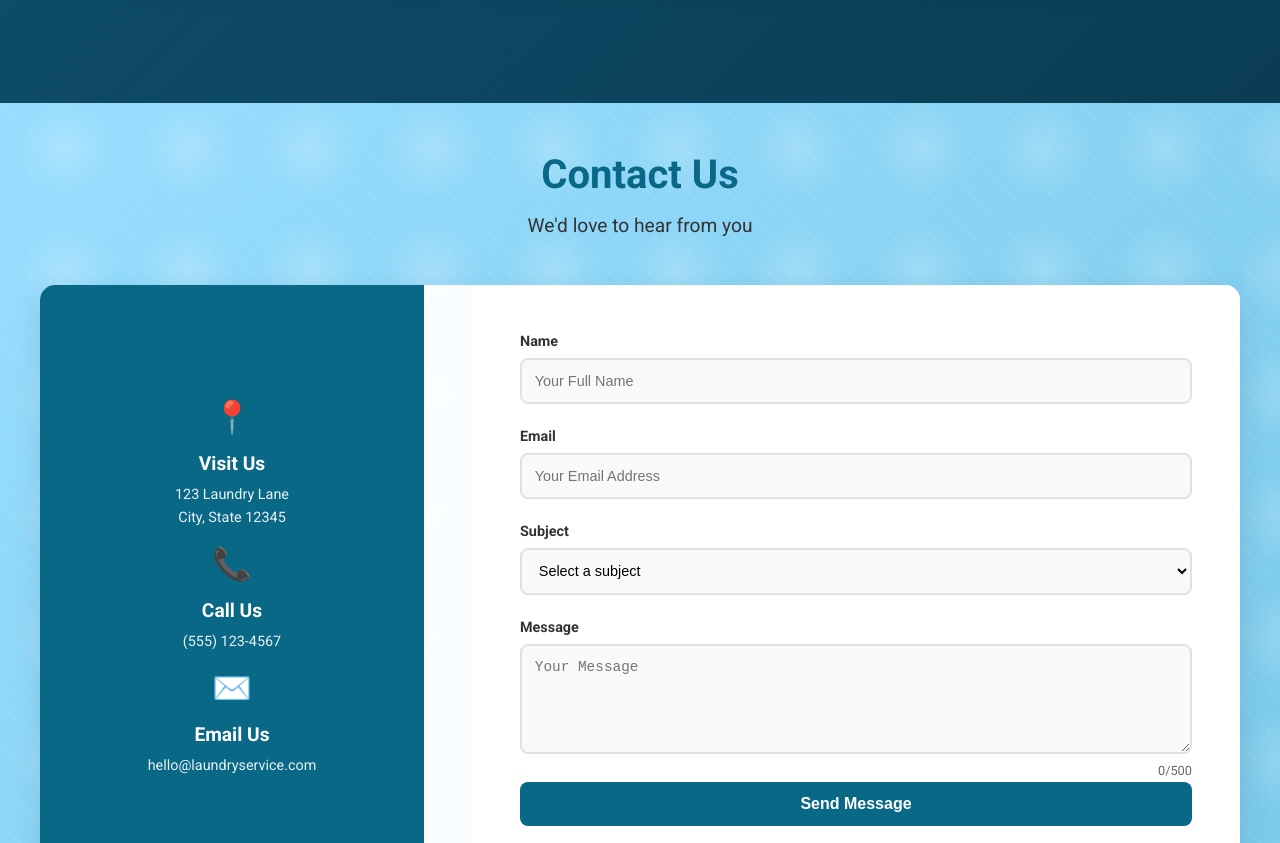
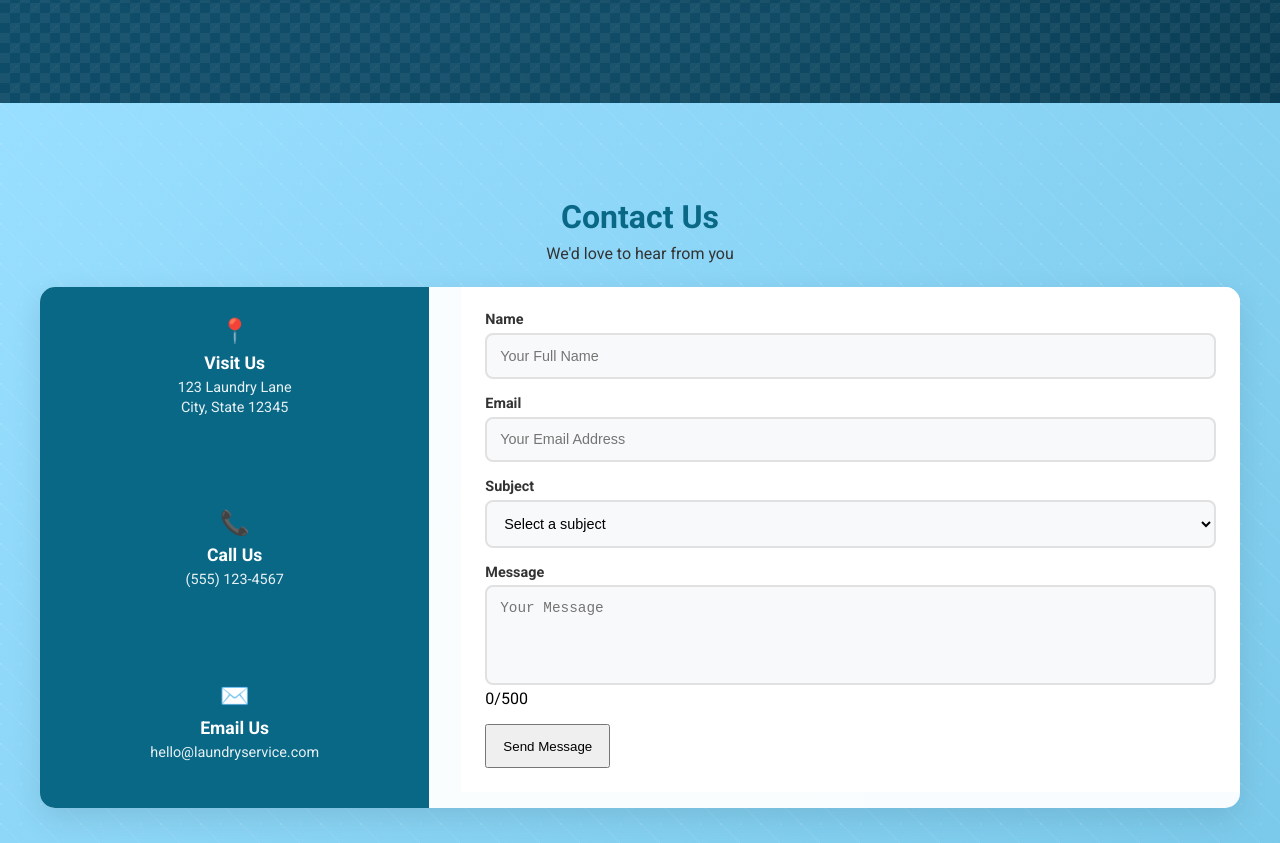
Before and after one commit to aransys/Project-1, a plain HTML site: page index.html in a window 1280 px wide. Shown: the part 2671-3514 px from the top of the page. Drawn offline with Linux system fonts and the light colour scheme.

Commit message:
cleaning up the styles on all sections

```diff
--- a/assets/css/styles.css
+++ b/assets/css/styles.css
@@ -343,32 +343,60 @@ body {
   align-items: center;
   padding: 4rem 1rem;
   color: #ffffff;
+  position: relative;
+  overflow: hidden;
 }
 
-#pricing h2 {
-  font-size: 2.5rem;
-  margin-bottom: 3rem;
-  text-transform: uppercase;
-  letter-spacing: 2px;
-  text-align: center;
-  position: relative;
+/* Optimized background pattern */
+.bg-pattern {
+  position: absolute;
+  top: 0;
+  left: 0;
+  width: 100%;
+  height: 100%;
+  background-image: linear-gradient(45deg, rgba(255, 255, 255, 0.05) 25%, transparent 25%), linear-gradient(-45deg, rgba(255, 255, 255, 0.05) 25%, transparent 25%), linear-gradient(45deg, transparent 75%, rgba(255, 255, 255, 0.05) 75%),
+    linear-gradient(-45deg, transparent 75%, rgba(255, 255, 255, 0.05) 75%);
+  background-size: 20px 20px;
+  background-position: 0 0, 0 10px, 10px -10px, -10px 0px;
+  z-index: 1;
 }
 
-#pricing h2::after {
-  content: "";
-  display: block;
-  width: 60px;
-  height: 3px;
-  background: #ffffff;
-  margin: 1rem auto 0;
+/* Single animated gradient */
+.gradient-overlay {
+  position: absolute;
+  top: -50%;
+  left: -50%;
+  width: 200%;
+  height: 200%;
+  background: radial-gradient(circle at center, rgba(79, 181, 225, 0.1), transparent 50%);
+  animation: rotateGradient 15s linear infinite;
+  z-index: 2;
+  transform-origin: center;
 }
 
+/* Content wrapper */
+.content-wrapper {
+  position: relative;
+  z-index: 3;
+  width: 100%;
+  max-width: 1200px;
+}
+
+@keyframes rotateGradient {
+  0% {
+    transform: rotate(0deg);
+  }
+  100% {
+    transform: rotate(360deg);
+  }
+}
+
+/* Existing styles remain the same */
 .pricing-table {
   display: flex;
   justify-content: center;
   flex-wrap: wrap;
   gap: 2rem;
-  max-width: 1200px;
   width: 100%;
   margin: 0 auto;
 }
@@ -380,7 +408,7 @@ body {
   max-width: 320px;
   width: 100%;
   box-shadow: 0 8px 24px rgba(0, 0, 0, 0.15);
-  transition: all 0.3s ease;
+  transition: transform 0.3s ease, box-shadow 0.3s ease;
   position: relative;
   overflow: hidden;
 }
@@ -400,6 +428,26 @@ body {
   transform: rotate(45deg);
   font-size: 0.9rem;
   font-weight: bold;
+}
+
+#pricing h2 {
+  font-size: 2.5rem;
+  margin-bottom: 3rem;
+  text-transform: uppercase;
+  letter-spacing: 2px;
+  text-align: center;
+  position: relative;
+  width: 100%;
+  color: #ffffff;
+}
+
+#pricing h2::after {
+  content: "";
+  display: block;
+  width: 60px;
+  height: 3px;
+  background: #ffffff;
+  margin: 1rem auto 0;
 }
 
 .pricing-item h3 {
@@ -460,8 +508,6 @@ body {
   font-weight: bold;
   cursor: pointer;
   transition: all 0.3s ease-in-out;
-  position: relative;
-  overflow: hidden;
 }
 
 .cta-button:hover {
@@ -490,18 +536,29 @@ body {
   }
 }
 
+/* Reduce motion if user prefers */
+@media (prefers-reduced-motion: reduce) {
+  .gradient-overlay {
+    animation: none;
+  }
+
+  .pricing-item {
+    transition: none;
+  }
+}
+
 /* Contact Form Section */
 #contact {
   background: linear-gradient(135deg, #98deff 0%, #7ac9ea 100%);
   position: relative;
-  min-height: 100vh;
+  height: 100vh; /* Changed from min-height to height */
   display: flex;
   align-items: center;
-  padding: 4rem 2rem;
+  padding: 2rem; /* Reduced padding */
   overflow: hidden;
 }
 
-/* Add decorative elements */
+/* Background effects - optimized for performance */
 #contact::before {
   content: "";
   position: absolute;
@@ -509,37 +566,6 @@ body {
   background-image: radial-gradient(circle at 1px 1px, rgba(255, 255, 255, 0.1) 1px, transparent 0), linear-gradient(45deg, transparent 49%, rgba(255, 255, 255, 0.1) 50%, transparent 51%);
   background-size: 20px 20px, 40px 40px;
   animation: movePattern 15s linear infinite;
-}
-
-/* Floating bubbles */
-#contact::after {
-  content: "";
-  position: absolute;
-  width: 100%;
-  height: 100%;
-  background-image: radial-gradient(circle at center, rgba(255, 255, 255, 0.2) 0%, transparent 60%);
-  background-size: 120px 120px;
-  animation: float 8s ease-in-out infinite;
-  z-index: 0;
-}
-
-@keyframes movePattern {
-  0% {
-    background-position: 0 0, 0 0;
-  }
-  100% {
-    background-position: 20px 20px, 40px 40px;
-  }
-}
-
-@keyframes float {
-  0%,
-  100% {
-    transform: translateY(0) scale(1);
-  }
-  50% {
-    transform: translateY(-20px) scale(1.05);
-  }
 }
 
 .contact-container {
@@ -551,67 +577,69 @@ body {
 }
 
 .contact-container h2 {
-  font-size: 2.5rem;
+  font-size: 2rem; /* Reduced size */
   color: #0a6887;
-  margin-bottom: 1rem;
+  margin-bottom: 0.5rem; /* Reduced margin */
   text-align: center;
 }
 
 .contact-container > p {
-  font-size: 1.2rem;
+  font-size: 1rem; /* Reduced size */
   color: #333;
-  margin-bottom: 3rem;
+  margin-bottom: 1.5rem; /* Reduced margin */
   text-align: center;
 }
 
 .contact-wrapper {
   display: grid;
   grid-template-columns: 1fr 2fr;
-  gap: 3rem;
+  gap: 2rem; /* Reduced gap */
   background: rgba(255, 255, 255, 0.95);
   border-radius: 15px;
   box-shadow: 0 10px 30px rgba(0, 0, 0, 0.1);
   overflow: hidden;
+  max-height: calc(100vh - 8rem); /* Set maximum height */
 }
 
 .contact-info {
   background: #0a6887;
-  padding: 3rem;
+  padding: 1.5rem; /* Reduced padding */
   color: white;
   display: flex;
   flex-direction: column;
-  justify-content: center;
-  gap: 3rem;
+  justify-content: space-around; /* Changed from gap */
 }
 
 .info-item {
   text-align: center;
+  margin-bottom: 1rem; /* Added margin instead of gap */
 }
 
 .contact-icon {
-  font-size: 2rem;
-  margin-bottom: 1rem;
+  font-size: 1.5rem; /* Reduced size */
+  margin-bottom: 0.5rem;
   display: inline-block;
 }
 
 .info-item h3 {
-  font-size: 1.2rem;
-  margin-bottom: 0.5rem;
+  font-size: 1.1rem;
+  margin-bottom: 0.3rem;
 }
 
 .info-item p {
   font-size: 0.9rem;
-  line-height: 1.6;
+  line-height: 1.4;
   color: rgba(255, 255, 255, 0.9);
 }
 
 .contact-form {
-  padding: 3rem;
+  padding: 1.5rem; /* Reduced padding */
   background: white;
+  overflow-y: auto; /* Added scroll for overflow */
 }
 
 .form-group {
-  margin-bottom: 1.5rem;
+  margin-bottom: 1rem; /* Reduced margin */
   position: relative;
 }
 
@@ -620,7 +648,7 @@ body {
   font-size: 0.9rem;
   font-weight: 600;
   color: #333;
-  margin-bottom: 0.5rem;
+  margin-bottom: 0.3rem;
 }
 
 .form-group input,
@@ -635,77 +663,34 @@ body {
   transition: all 0.3s ease;
 }
 
-.form-group input:focus,
-.form-group select:focus,
-.form-group textarea:focus {
-  border-color: #0a6887;
-  background: white;
-  box-shadow: 0 0 0 4px rgba(10, 104, 135, 0.1);
-  outline: none;
+.form-group textarea {
+  height: 100px; /* Fixed height */
+  resize: none; /* Prevent resizing */
 }
 
-.character-count {
-  position: absolute;
-  right: 0;
-  bottom: -20px;
-  font-size: 0.8rem;
-  color: #666;
-}
+/* Responsive adjustments */
+@media (max-width: 768px) {
+  #contact {
+    padding: 1rem;
+    height: auto;
+    min-height: 100vh;
+  }
 
-.contact-submit {
-  width: 100%;
-  padding: 1rem;
-  font-size: 1rem;
-  font-weight: 600;
-  color: white;
-  background: #0a6887;
-  border: none;
-  border-radius: 8px;
-  cursor: pointer;
-  display: flex;
-  align-items: center;
-  justify-content: center;
-  gap: 0.5rem;
-  transition: all 0.3s ease;
-}
-
-.contact-submit:hover {
-  background: #085670;
-  transform: translateY(-2px);
-  box-shadow: 0 4px 12px rgba(10, 104, 135, 0.2);
-}
-
-.submit-loader {
-  display: none;
-  width: 20px;
-  height: 20px;
-  border: 2px solid #fff;
-  border-top: 2px solid transparent;
-  border-radius: 50%;
-  animation: spin 0.8s linear infinite;
-}
-
-@keyframes spin {
-  0% {
-    transform: rotate(0deg);
-  }
-  100% {
-    transform: rotate(360deg);
-  }
-}
-
-.contact-submit.loading .submit-loader {
-  display: block;
-}
-
-@media (max-width: 768px) {
   .contact-wrapper {
     grid-template-columns: 1fr;
+    max-height: none;
   }
 
-  .contact-info,
+  .contact-info {
+    padding: 1.5rem;
+  }
+
   .contact-form {
-    padding: 2rem;
+    padding: 1.5rem;
+  }
+
+  .info-item {
+    margin-bottom: 1.5rem;
   }
 }
 
--- a/index.html
+++ b/index.html
@@ -132,6 +132,12 @@
 
       <!-- Pricing Section -->
       <section id="pricing">
+        <!-- Optimized background elements -->
+        <div class="bg-pattern"></div>
+        <div class="gradient-overlay"></div>
+
+        <!-- Content Wrapper -->
+        <div class="content-wrapper">
           <h2>Our Pricing Plans</h2>
           <div class="pricing-table">
             <div class="pricing-item">
@@ -175,6 +181,7 @@
                 <li>Contactless option</li>
               </ul>
               <button class="cta-button">Check Coverage</button>
+            </div>
           </div>
         </div>
       </section>
@@ -228,7 +235,7 @@
 
               <div class="form-group">
                 <label for="message">Message</label>
-                <textarea id="message" name="message" rows="5" placeholder="Your Message" required></textarea>
+                <textarea id="message" name="message" placeholder="Your Message" required></textarea>
                 <div class="character-count">0/500</div>
               </div>
 
```
Lines whose indentation alone changed are shown as unchanged.
